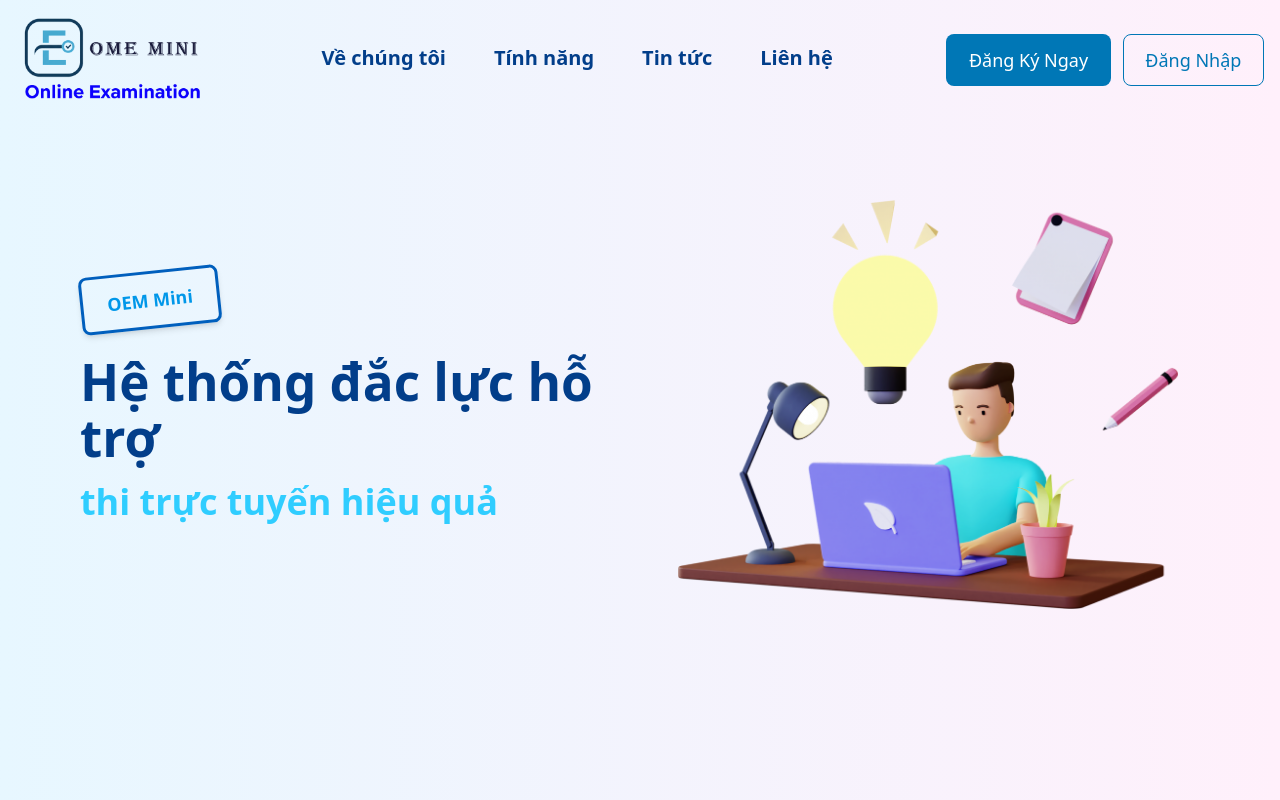
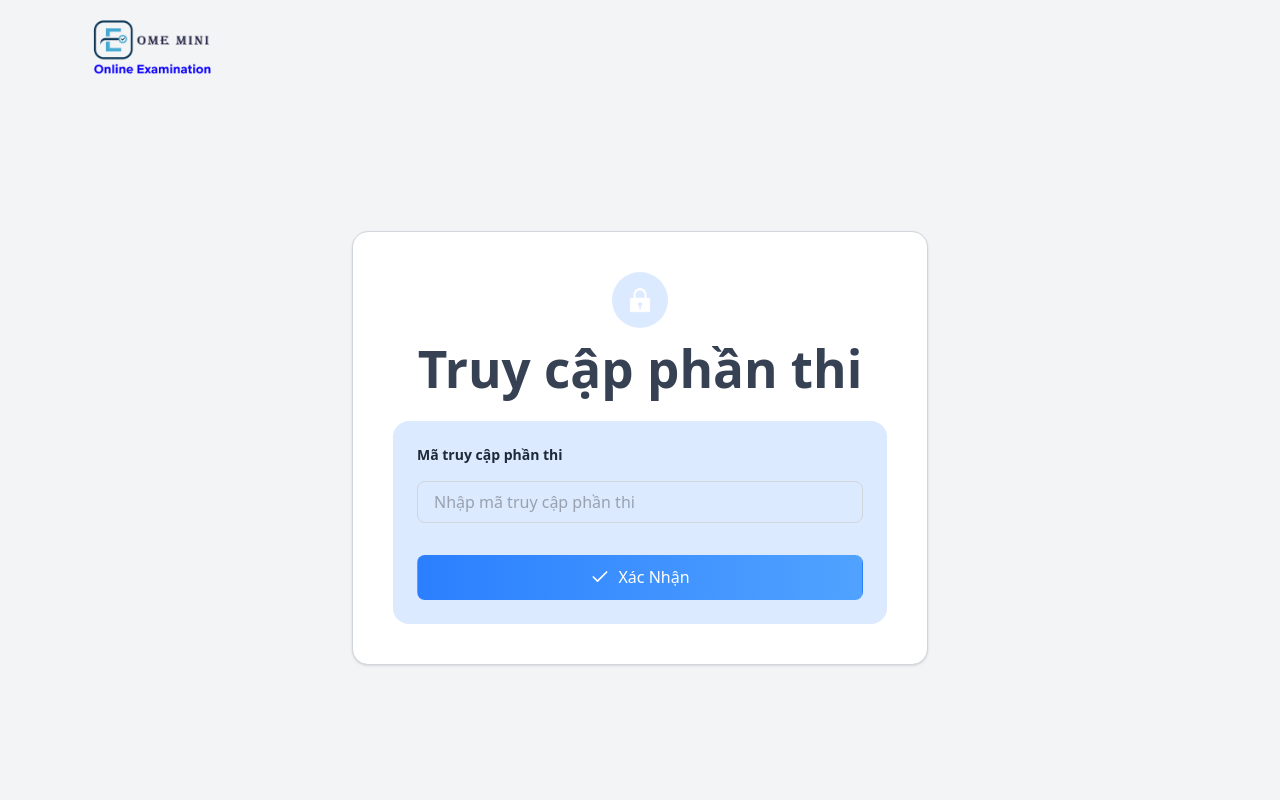
Before and after one commit to XuanTruong693/OEM_Project-, a React (Vite) app in the folder frontend/: page /checkin-student in a window 1280 px wide. Before the commit this address led to /. Shown: the top 800 px of the page. Built offline with nearby package versions, Linux system fonts and the light colour scheme; no server answers.

Commit message:
Student cần xác minh mã phòng trước khi đăng ký, Instructor có thể đăng ký trực tiếpx

```diff
--- a/frontend/package.json
+++ b/frontend/package.json
@@ -13,6 +13,7 @@
     "@tailwindcss/vite": "^4.1.13",
     "axios": "^1.12.2",
     "jwt-decode": "^4.0.0",
+    "lucide-react": "^0.545.0",
     "react": "^19.1.1",
     "react-dom": "^19.1.1",
     "react-router-dom": "^7.9.1"
--- a/frontend/src/App.jsx
+++ b/frontend/src/App.jsx
@@ -1,4 +1,3 @@
-// src/App.jsx
 import React from "react";
 import {
   BrowserRouter as Router,
@@ -7,17 +6,20 @@ import {
   Navigate,
   useLocation,
 } from "react-router-dom";
+
 import Layout from "./components/Layout.jsx";
 import LandingPage from "./pages/LandingPage.jsx";
 import AboutUs from "./pages/AboutUs.jsx";
 import Contract from "./pages/Contract.jsx";
 import Features from "./pages/Features.jsx";
 import News from "./pages/News.jsx";
+
 import LoginPage from "./authPages/LoginPage.jsx";
 import RegisterPage from "./authPages/RegisterPage.jsx";
 import RolePage from "./authPages/RolePage.jsx";
+import CheckinStudent from "./authPages/CheckinStudent.jsx";
 
-// chặn truy cập trực tiếp vào trang đăng nhập và đăng ký thủ công
+// Chặn truy cập thủ công
 function ProtectedRoute({ children }) {
   const location = useLocation();
   const role = location.state?.role || sessionStorage.getItem("role");
@@ -36,6 +38,7 @@ const App = () => {
   return (
     <Router>
       <Routes>
+        {/* Trang chính */}
         <Route
           path="/"
           element={
@@ -77,7 +80,16 @@ const App = () => {
           }
         />
 
+        {/* Trang xác định vai trò */}
         <Route path="/phan-quyen" element={<RolePage />} />
+
+        {/* Checkin học viên */}
+        <Route
+          path="/checkin-student"
+          element={<CheckinStudent />}
+        />
+
+        {/* Login & Register */}
         <Route
           path="/dang-nhap"
           element={
@@ -94,6 +106,8 @@ const App = () => {
             </ProtectedRoute>
           }
         />
+
+        {/* Redirect */}
         <Route path="*" element={<Navigate to="/" replace />} />
       </Routes>
     </Router>
--- /dev/null
+++ b/frontend/src/authPages/CheckinStudent.jsx
@@ -0,0 +1,89 @@
+import { useState } from "react";
+import { useNavigate, useLocation } from "react-router-dom";
+import { Check } from "lucide-react";
+
+export default function CheckinStudent() {
+  const [roomCode, setRoomCode] = useState("");
+  const navigate = useNavigate();
+  const location = useLocation();
+  const role = location.state?.role || "học viên";
+
+  const handleSubmit = (e) => {
+    e.preventDefault();
+
+    if (roomCode.trim() === "") {
+      alert("Vui lòng nhập mã truy cập phần thi!");
+      return;
+    }
+
+    // Sau này bạn có thể gọi API kiểm tra mã phòng thi tại đây
+    navigate("/dang-ky-ngay", { state: { role, roomCode } });
+  };
+
+  return (
+    <div className="min-h-screen flex flex-col bg-gray-100">
+      {/* ===== HEADER có logo ===== */}
+      <header className="mx-auto flex items-center justify-start px-6 py-4 w-full max-w-6xl">
+        <div
+          className="flex items-center gap-3 cursor-pointer"
+          onClick={() => navigate("/")}
+        >
+          <img
+            src="/Logo.png"
+            alt="OEM Logo"
+            className="h-16 w-auto"
+          />
+        </div>
+      </header>
+
+      {/* ===== NỘI DUNG CHÍNH ===== */}
+      <main className="flex-1 flex flex-col items-center justify-center px-4 py-6">
+        <div className="bg-white w-full max-w-xl rounded-2xl shadow-sm border border-gray-300 p-10 flex flex-col items-center">
+          {/* Tiêu đề */}
+          <div className="flex flex-col items-center mb-6">
+            <div className="bg-blue-100 rounded-full p-3 mb-3">
+              <img
+                src="/icons/UI Image/lock.png"
+                alt="Lock"
+                className="h-8 w-8"
+              />
+            </div>
+            <h1 className="text-3xl font-semibold text-gray-700 text-center">
+              Truy cập phần thi
+            </h1>
+          </div>
+
+          {/* Form nhập mã */}
+          <form
+            onSubmit={handleSubmit}
+            className="w-full bg-blue-100 rounded-2xl p-6 flex flex-col gap-4"
+          >
+            <label
+              htmlFor="roomCode"
+              className="text-gray-800 text-sm font-semibold"
+            >
+              Mã truy cập phần thi
+            </label>
+
+            <input
+              id="roomCode"
+              type="text"
+              value={roomCode}
+              onChange={(e) => setRoomCode(e.target.value)}
+              placeholder="Nhập mã truy cập phần thi"
+              className="w-full px-4 py-2 rounded-lg border border-gray-300 focus:ring-2 focus:ring-blue-400 focus:outline-none text-gray-700 placeholder-gray-400"
+            />
+
+            <button
+              type="submit"
+              className="mt-4 flex items-center justify-center gap-2 bg-gradient-to-r from-blue-500 to-blue-400 text-white font-semibold py-2 px-6 rounded-lg hover:from-blue-600 hover:to-blue-500 transition-all active:scale-95"
+            >
+              <Check size={20} />
+              Xác Nhận
+            </button>
+          </form>
+        </div>
+      </main>
+    </div>
+  );
+}
--- a/frontend/src/authPages/RolePage.jsx
+++ b/frontend/src/authPages/RolePage.jsx
@@ -4,40 +4,44 @@ import { useNavigate, useLocation } from "react-router-dom";
 export default function RolePage() {
   const navigate = useNavigate();
   const location = useLocation();
-  const isLogin = location.state?.mode === "login";
+  const isLogin = location.state?.mode === "login"; // true nếu là đăng nhập
 
   const handleSelectRole = (role) => {
     if (isLogin) {
+      // Nếu là đăng nhập
       navigate("/dang-nhap", { state: { role } });
     } else {
-      navigate("/dang-ky-ngay", { state: { role } });
+      // Nếu là đăng ký
+      if (role === "học viên") {
+        navigate("/checkin-student", { state: { role } });
+      } else {
+        navigate("/dang-ky-ngay", { state: { role } });
+      }
     }
   };
 
   return (
     <div className="min-h-screen bg-gray-100 flex flex-col">
+      {/* Header */}
       <header className="mx-auto flex items-center justify-start px-6 py-4 w-full max-w-6xl">
         <div
           className="flex items-center gap-3 cursor-pointer"
           onClick={() => navigate("/")}
         >
-          <img
-            src="/Logo.png"
-            alt="OEM Logo"
-            className="h-16 sm:h-20 md:h-24 w-auto"
-          />
+          <img src="/Logo.png" alt="OEM Logo" className="h-16 w-auto" />
         </div>
       </header>
 
+      {/* Main */}
       <main className="flex flex-1 flex-col items-center px-4 py-10 sm:py-20">
         <div className="bg-white w-full max-w-[450px] p-8 md:p-10 rounded-2xl shadow-md flex flex-col items-center justify-center text-center border border-gray-200 transition-all hover:shadow-lg">
           <div className="flex items-center justify-start w-full mb-6 gap-3 pl-2">
             <img
               src="/icons/UI Image/user.png"
               alt="User Icon"
-              className="h-10 sm:h-12 w-auto"
+              className="h-10 w-auto"
             />
-            <span className="text-lg sm:text-xl md:text-2xl font-semibold text-gray-700">
+            <span className="text-2xl font-semibold text-gray-700">
               Bạn là ai?
             </span>
           </div>
@@ -45,13 +49,13 @@ export default function RolePage() {
           <div className="flex w-full gap-4">
             <button
               onClick={() => handleSelectRole("giảng viên")}
-              className="flex-1 px-8 py-3 border !border-blue-500 !text-blue-600 rounded-lg !bg-white !hover:bg-blue-50 !text-lg !sm:text-xl !font-semibold transition-all active:scale-95"
+              className="flex-1 px-8 py-3 border border-blue-500 text-blue-600 rounded-lg bg-white hover:bg-blue-50 text-lg font-semibold transition-all active:scale-95"
             >
               Giảng viên
             </button>
             <button
               onClick={() => handleSelectRole("học viên")}
-              className="flex-1 px-8 py-3 border !border-blue-500 !text-blue-600 rounded-lg !bg-white !hover:bg-blue-50 !text-lg !sm:text-xl !font-semibold transition-all active:scale-95"
+              className="flex-1 px-8 py-3 border border-blue-500 text-blue-600 rounded-lg bg-white hover:bg-blue-50 text-lg font-semibold transition-all active:scale-95"
             >
               Học viên
             </button>
```
